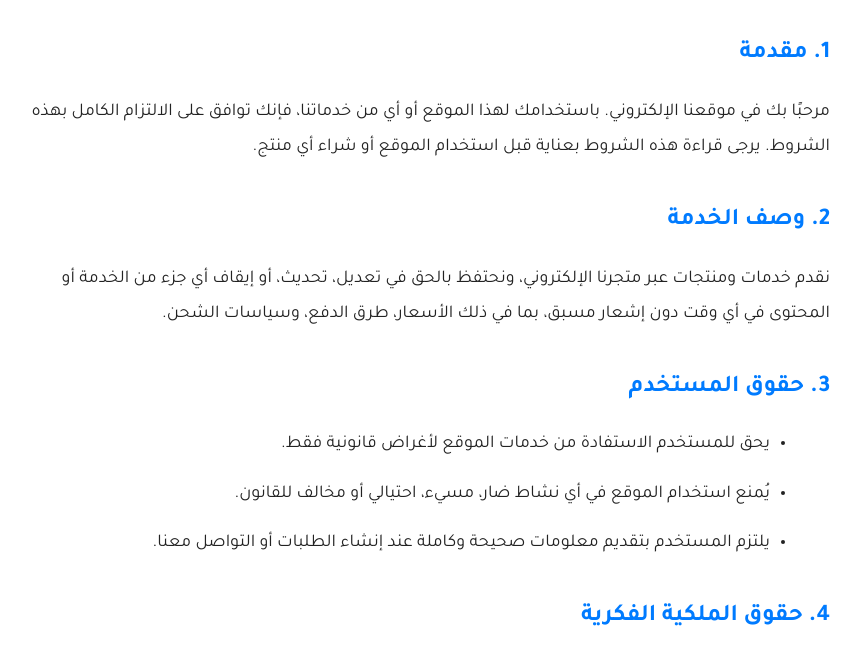
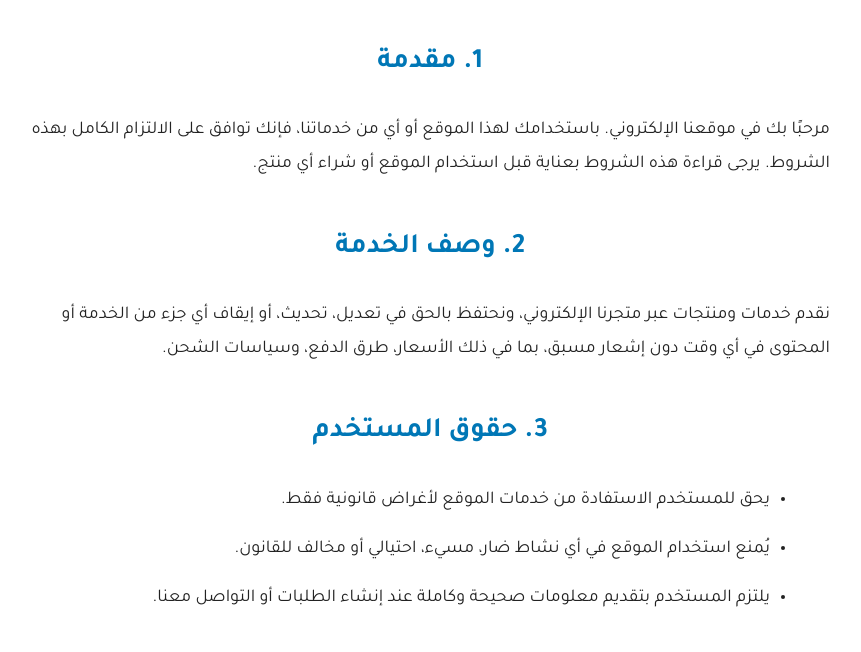
Before and after one commit to dahbicasa36-collab/privacy-policy, a plain HTML site: page terms.html in a window 1280 px wide. Shown: the part 104-756 px from the top of the page, without its empty margins (210-1071 px from the left). Drawn offline with Linux system fonts and the light colour scheme.

Commit message:
Update terms.html

```diff
--- a/terms.html
+++ b/terms.html
@@ -26,11 +26,13 @@
         }
 
         h2 {
-            color: #007bff;
-            font-weight: 700;
-            margin-top: 35px;
-            margin-bottom: 10px;
-        }
+    color: #0077b6;      /* اللون الأزرق الموحد */
+    font-size: 28px;
+    font-weight: 700;
+    margin-top: 40px;
+    text-align: center;
+}
+
 
         p, li {
             font-size: 18px;
```
